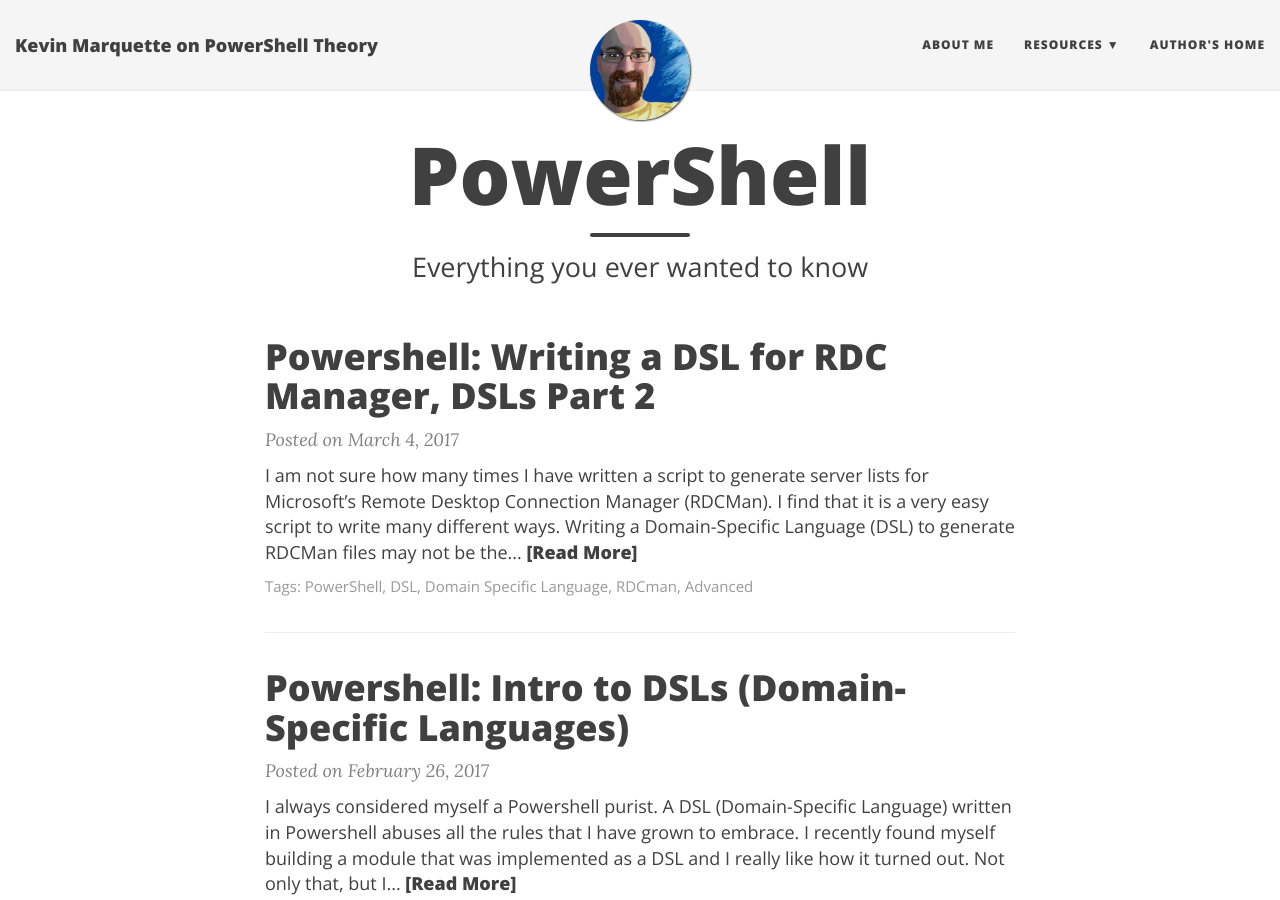
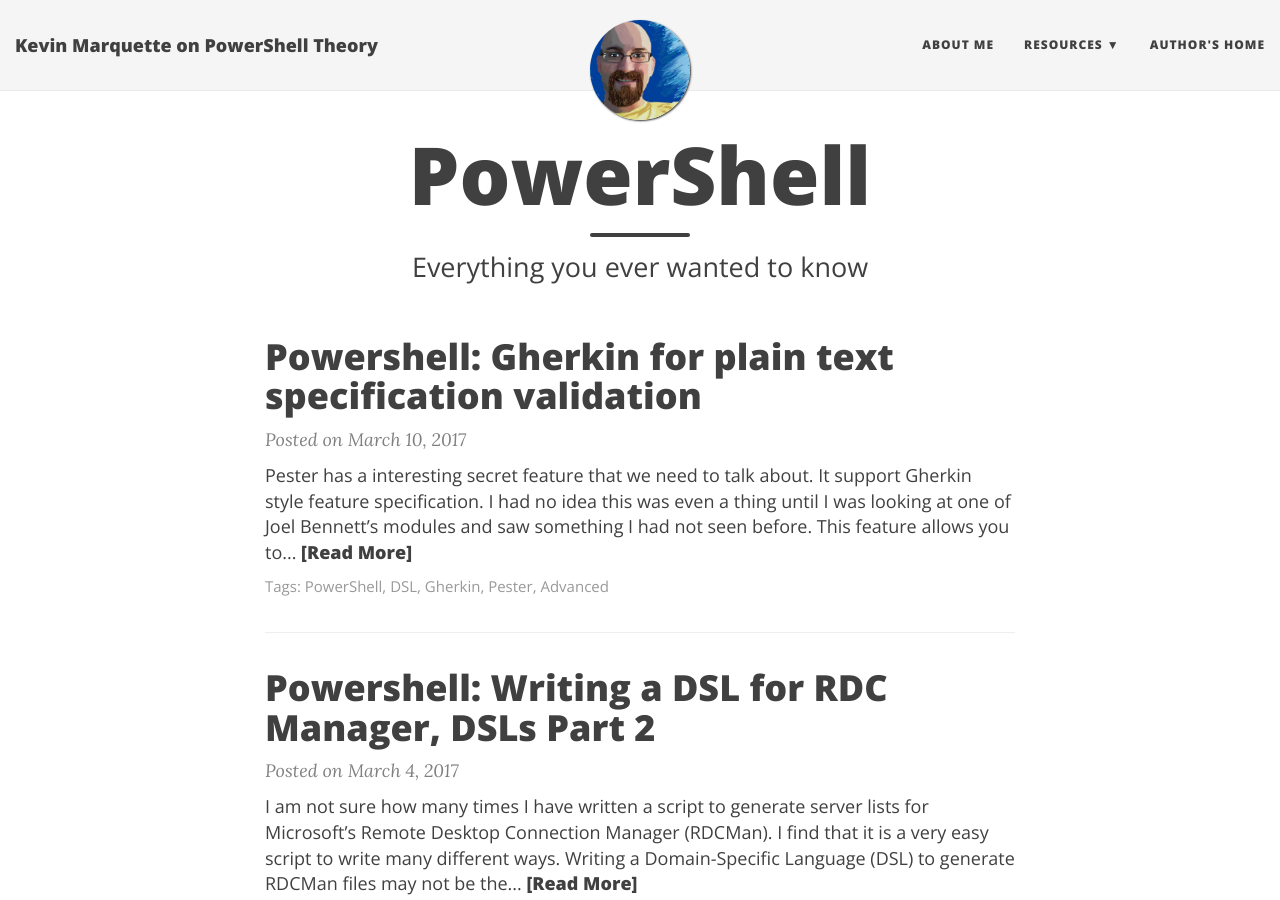
Before and after one commit to KevinMarquette/kevinmarquette.github.io, a Jekyll site: the page built from index.html, in a window 1280 px wide and 900 px high. Built offline with Jekyll 4.4.1, drawn with Linux system fonts in a browser that asks for light colours; nearby versions of some CDN libraries; the list of posts is cut into pages by our own code.

Commit message:
Publishing Ghrekin post

```diff
--- a/_draft/Ghrekin.md
+++ b/_posts/2017-03-17-Powershell-Ghrekin-specification-validation.md
@@ -1,11 +1,13 @@
 ---
 layout: post
-title: "Powershell: Gherkin for plain test specification validation"
-date: 2017-03-04
+title: "Powershell: Gherkin for plain text specification validation"
+date: 2017-03-10
 tags: [PowerShell, DSL, Gherkin, Pester, Advanced]
 ---
 
-Pester has a interesting secret feature that we need to talk about. It support Gherkin style feature specification. I had no idea this was even a thing until I was looking at one of Joel Bennett's modules and saw something I had not seen before. This feature allows you to define your features and specifications in a simple business readable syntax. Then you crate a validation script that gets executed with that specification. It will give you Pester like pass/fail on each item in the specification. I think this is awesome and more people need to know about it.
+Pester has a interesting secret feature that we need to talk about. It support Gherkin style feature specification. I had no idea this was even a thing until I was looking at one of Joel Bennett's modules and saw something I had not seen before.
+
+This feature allows you to define your features and specifications in a simple business readable syntax. Then you crate a validation script that gets executed with that specification. It will give you Pester like pass/fail on each item in the specification. I think this is awesome and more people need to know about it. I am not exactly sure when this feature was added so you may need to update Pester to get it.
 
 # Index
 
@@ -14,18 +16,18 @@
 
 # What is Gherkin
 
-Ghrekin is the specific business readable Domain Specific Language used to create the specification. I honestly don't know much about it, but I found these references on the topic.
+Ghrekin is the specific business readable Domain Specific Language used to create a specification. I honestly don't know much more about it, but I found these references on the topic.
 
 * [Cucumber Wiki/Gherkin](https://github.com/cucumber/cucumber/wiki/Gherkin)
 * [The Truth about BDD](https://sites.google.com/site/unclebobconsultingllc/the-truth-about-bdd)
 * [Writing Great Specifications](https://www.manning.com/books/writing-great-specifications)
 
-Even though I don't know much about its origins, I can still show you how it works in Pester.
+Even though I don't know about its origins, I can still show you how it works in Pester.
 
 # Our first specification
 We need to start by creating a specification. These plain text files need to be saved with a `.feature` extension for them to get automatically processed. Here is a simple one we can add to a module.
 
-    Feature: We need distribute our module to the public
+    Feature: We need to distribute our module to the public
         It should be published someplace that is easy to find
 
       Scenario: A user needs to be able to find our module in the PSGallery
@@ -34,7 +36,7 @@
         When The user searches for our module
         Then They can install the module
 
-Save this as `distribution.feature` and now we have a Ghrekin style specification. I am going to save this into a `Spec` folder inside my already existing [Chronometer](https://kevinmarquette.github.io/2017-02-05-Powershell-Chronometer-line-by-line-script-execution-times/) module.
+Save this as `.\distribution.feature` and now we have a Ghrekin style specification. I am going to save this into a `Spec` folder inside my already existing [Chronometer](https://kevinmarquette.github.io/2017-02-05-Powershell-Chronometer-line-by-line-script-execution-times/) module.
 
 ## Invoke-Ghrekin
 
@@ -47,7 +49,7 @@
     PS > Invoke-Gherkin
     Testing all features in 'C:\workspace\Chronometer'
 
-    Feature: We need distribute our module to the public
+    Feature: We need to distribute our module to the public
         It should be published someplace that is easy to find
 
       Scenario: A user needs to be able to find our module in the PSGallery
@@ -108,7 +110,7 @@
     PS> Invoke-Gherkin
     Testing all features in 'C:\workspace\Chronometer'
 
-    Feature: We need distribute our module to the public
+    Feature: We need to distribute our module to the public
            It should be published someplace that is easy to find
 
       Scenario: A user needs to be able to find our module in the PSGallery
@@ -134,4 +136,4 @@
 
 # Why not just use Invoke-Pester?
 
-Pester is good at a lot of things but it is built around one school of thought. Gherkin approaches the problem from a different prospective. This is just another tool for us to use. I feel like I have only scratched the surface on this but I wanted to shed some light on a feature that is fairly unknown.
+Pester is good at a lot of things but it is built around one school of thought. Gherkin approaches the problem from a different prospective. This is just another tool for us to use. I feel like I have only scratched the surface on this but I wanted to shed some light on this feature that is fairly unknown.
```
Also changed, not shown: _draft/DSL Design Patterns.md (+15 -0 lines).
